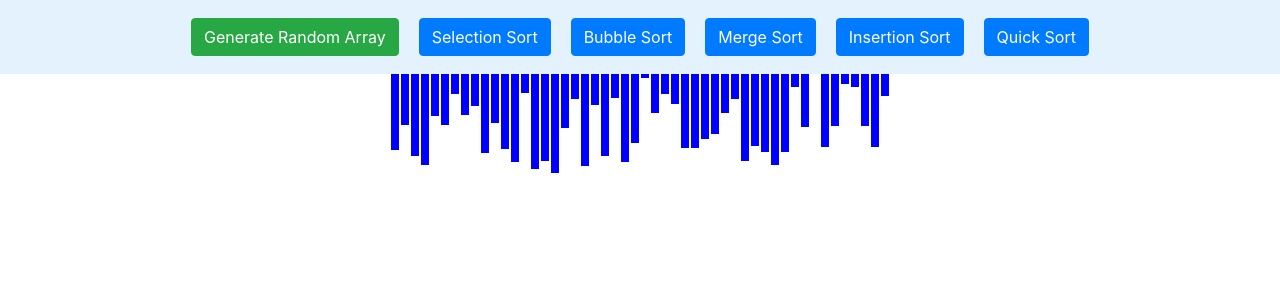
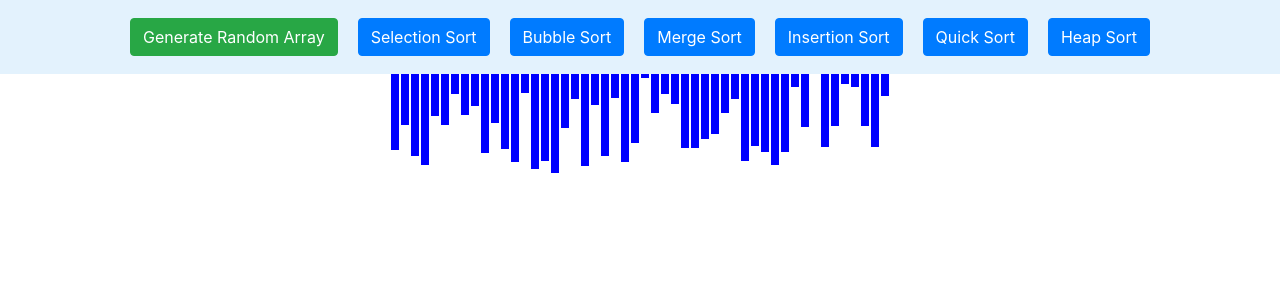
Before and after one commit to Siddharths8212376/sorting-viz, a React (Create React App) app: page / in a window 1280 px wide. Shown: the top 300 px of the page. Built offline with nearby package versions, Linux system fonts and the light colour scheme.

Commit message:
updated the menu, added heapsort option

```diff
--- a/src/components/menu.js
+++ b/src/components/menu.js
@@ -6,6 +6,7 @@ import BubbleSort from './algorithms/bubbleSort'
 import MergeSort from './algorithms/mergeSort'
 import InsertionSort from './algorithms/insertionSort'
 import QuickSort from './algorithms/quickSort'
+import HeapSort from './algorithms/heapSort'
 
 function generateArray() {
     const ar = []
@@ -43,6 +44,7 @@ const Menu = ({arr, setArr}) => {
             <button type="button" className="btn btn-primary" onClick={() => {MergeSort(arr); console.log(arr)}} style={buttonStyle}>Merge Sort</button>
             <button type="button" className="btn btn-primary" onClick={() => {InsertionSort(arr); console.log(arr)}} style={buttonStyle}>Insertion Sort</button>
             <button type="button" className="btn btn-primary" onClick={() => {QuickSort(arr); console.log(arr)}} style={buttonStyle}>Quick Sort</button>
+            <button type="button" className="btn btn-primary" onClick={() => {HeapSort(arr); console.log(arr)}} style={buttonStyle}>Heap Sort</button>
         </nav>
     )
 }
```
